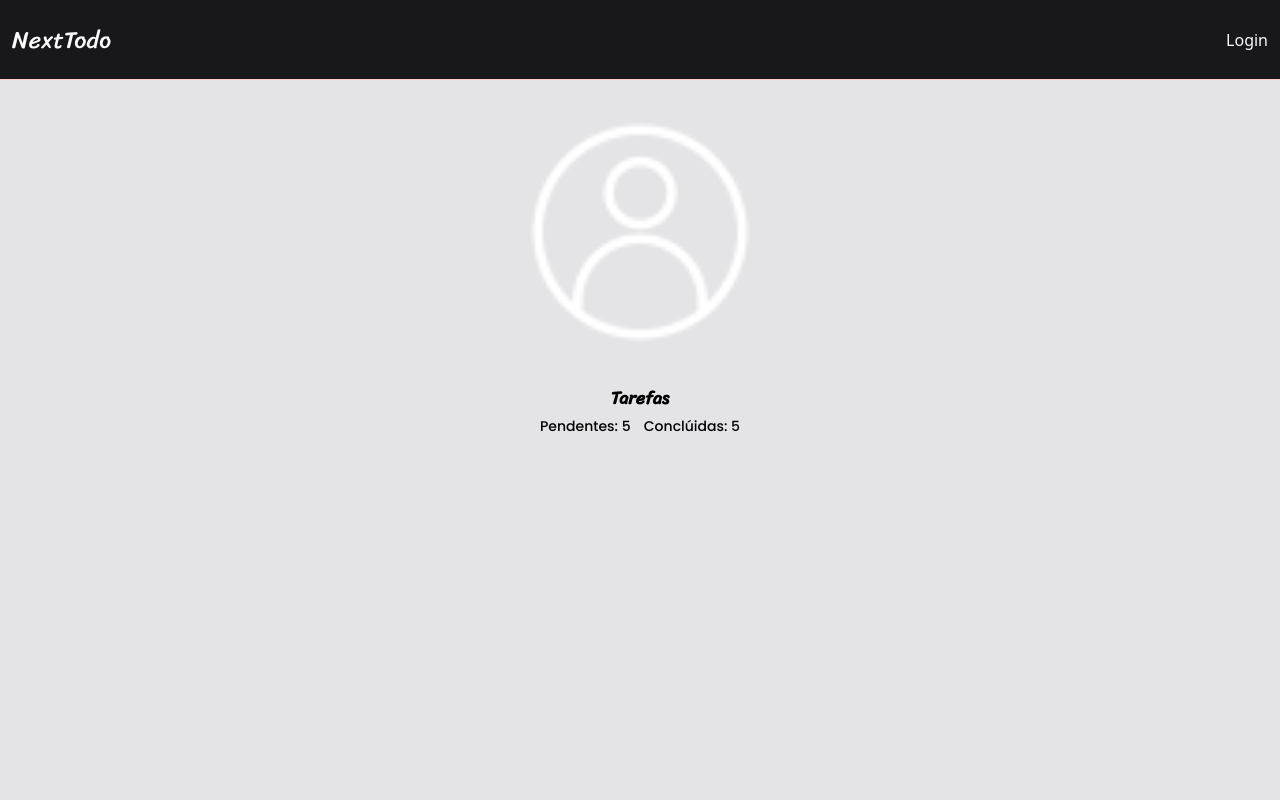
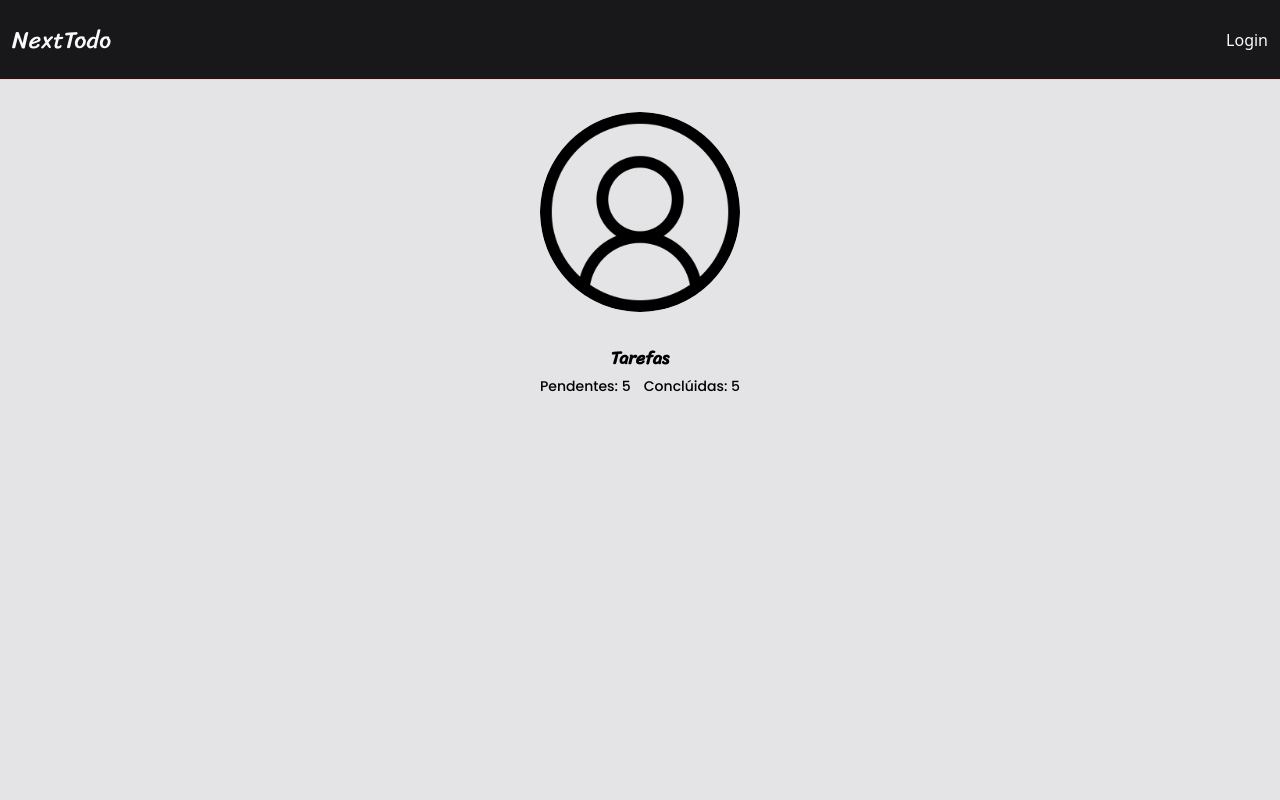
Before and after one commit to crazyD27/Next-TailwindCSS-PostgreSQL, a Next.js app: page /profile in a window 1280 px wide. Shown: the top 800 px of the page. Built offline with nearby package versions, Linux system fonts and the light colour scheme; no server answers.

Commit message:
refactor: changing the default image of the Profile page.

```diff
--- a/src/app/profile/page.tsx
+++ b/src/app/profile/page.tsx
@@ -1,6 +1,6 @@
 import { useGetUser } from '@/hooks/useGetUser'
 import Image from 'next/image'
-import ImageDefault from '/public/user-default.png'
+import ImageDefault from '/public/profile-default.png'
 
 const Profile = async () => {
   const { session } = await useGetUser()
@@ -12,16 +12,16 @@ const Profile = async () => {
             src={session.user.image}
             alt={`Foto do usuário ${session.user.name}`}
             className="rounded-full"
-            height={220}
-            width={220}
+            height={200}
+            width={200}
           />
         ) : (
           <Image
             src={ImageDefault}
             alt={`Foto do usuário ${session?.user?.name}`}
             className="rounded-full"
-            height={240}
-            width={240}
+            height={200}
+            width={200}
           />
         )}
       </div>
```
Also changed, not shown: public/profile-default.png (added).
